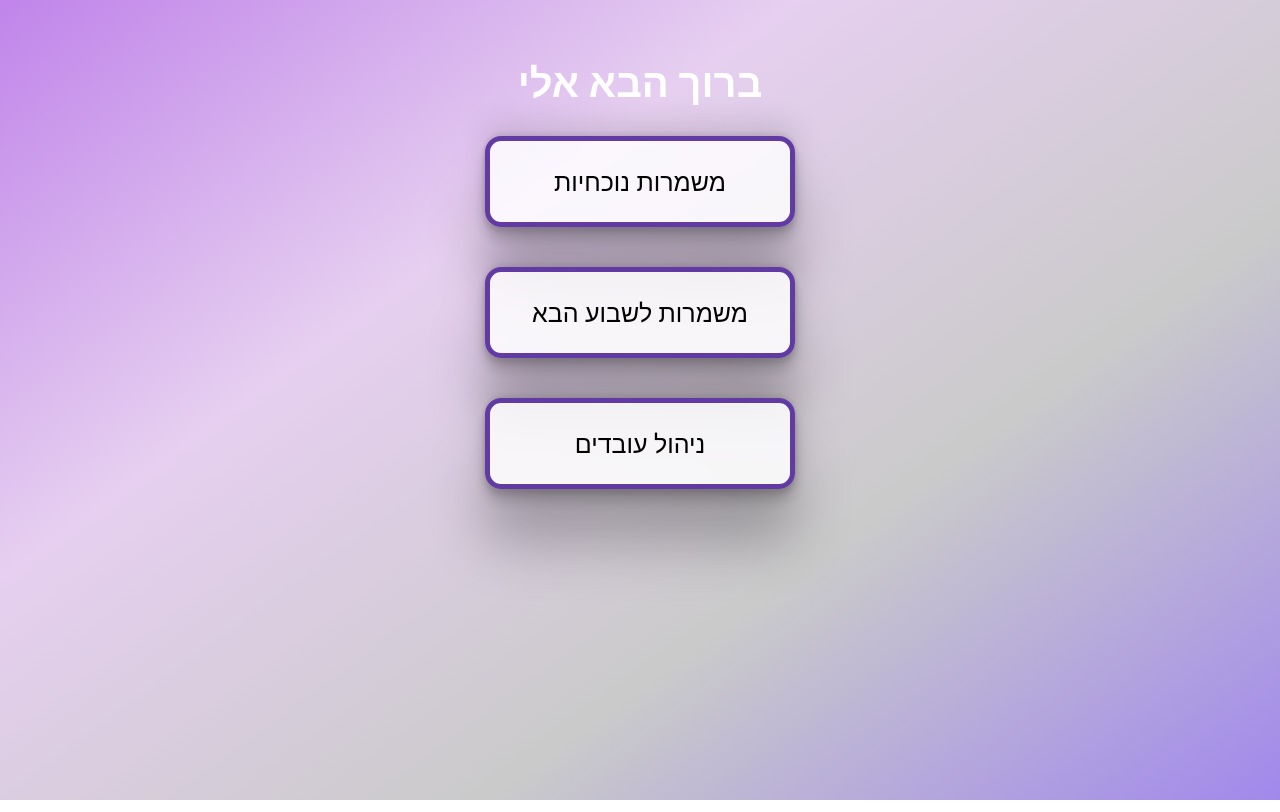
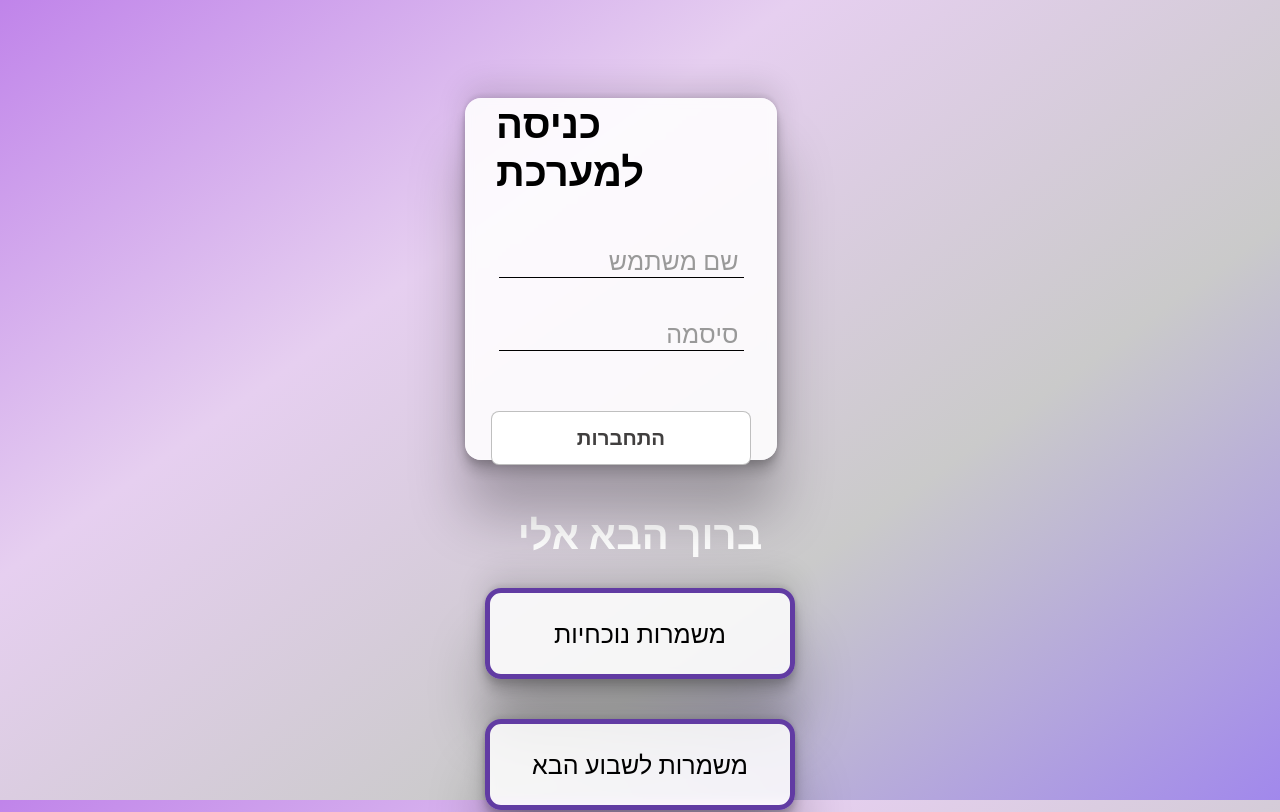
Before and after one commit to PoratEyal/Shift-Planner, a React (Create React App) app in the folder frontend/: page / in a window 1280 px wide. Shown: the top 812 px of the page. Built offline with nearby package versions, Linux system fonts and the light colour scheme.

Commit message:
login navigate

```diff
--- a/frontend/src/App.js
+++ b/frontend/src/App.js
@@ -4,15 +4,16 @@ import UserManagement from '../src/component/maneger/userManegment/userManagemen
 import Login from '../src/component/all/login';
 import ManagerHomePage from '../src/component/maneger/maneger_home_page';
 import CreateWeek from '../src/component/maneger/createWeek/createWeek';
-
+import UserHomePage from './component/workers/User_home_page';
 const App = () => {
   return <React.Fragment>
-     {/* <Login></Login> */}
+      <Login></Login>
 
       <Routes>
           <Route path="/" element={<ManagerHomePage />} />
           <Route path="/userManagment" element={<UserManagement />} />
-          <Route path="/createNewWeek" element={<CreateWeek />} />
+          {/* <Route path="/createNewWeek" element={<CreateWeek />} /> */}
+          <Route path='/HomePage' element={<UserHomePage/>}></Route>
       </Routes>
 
     </React.Fragment>
--- a/frontend/src/component/all/login.js
+++ b/frontend/src/component/all/login.js
@@ -13,7 +13,7 @@ const Login = () => {
         e.preventDefault();
         axios.post("http://localhost:3001/app/login", {username: username, password: password}).then((response) => {
           const user = response.data;
-          navigate();
+          navigate("/HomePage");
           localStorage.setItem("token", user.token);
           localStorage.setItem("user", JSON.stringify(user));
         }).catch((err) =>{
--- a/frontend/src/component/maneger/createWeek/day.js
+++ b/frontend/src/component/maneger/createWeek/day.js
@@ -17,9 +17,7 @@ const Day = (props) => {
               axios.get(`http://localhost:3001/app/getShiftById/${shiftId}`)
             );
 
-            axios
-              .all(shiftRequests)
-              .then((responses) => {
+            axios.all(shiftRequests).then((responses) => {
                 shifts = responses.map((response) => response.data);
                 resolve(shifts);
               })
```
